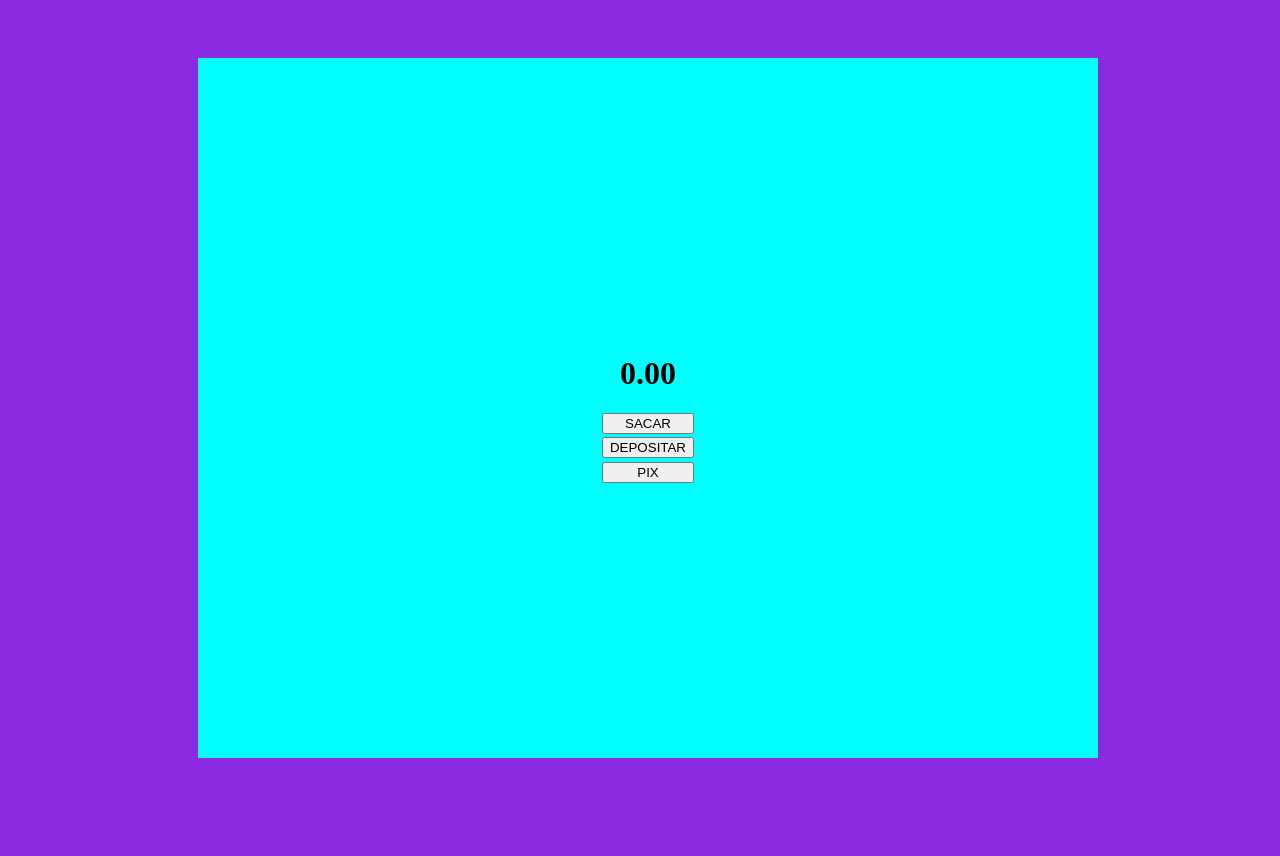
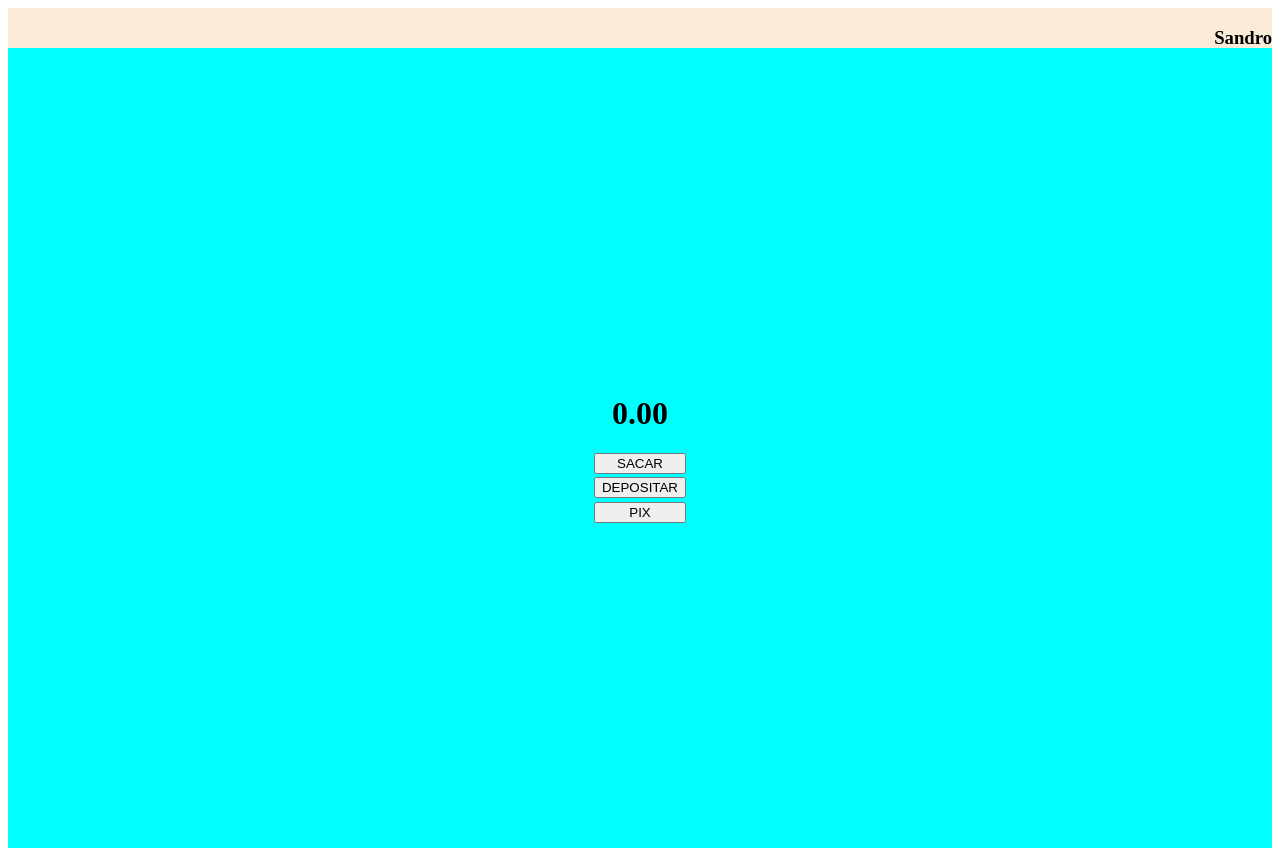
Before and after one commit to SandroS22/bank, an Angular app in the folder frontBank/: page / in a window 1280 px wide. Before the commit the page ends 800 px from the top, so only its background shows below. Built offline with nearby package versions, Linux system fonts and the light colour scheme.

Commit message:
feat: navbar and new homepage

```diff
--- a/frontBank/src/app/app.component.html
+++ b/frontBank/src/app/app.component.html
@@ -1,4 +1,8 @@
-
+<div class="navbar">
+  <nav>
+    <h3>Sandro</h3>
+  </nav>
+</div>
 <!-- <app-login></app-login> -->
 <!-- <h1>Titulo</h1> -->
 <app-home></app-home>
--- a/frontBank/src/app/home/home.component.css
+++ b/frontBank/src/app/home/home.component.css
@@ -1,15 +1,14 @@
-.container{
+.container {
   background-color: aqua;
   display: flex;
   justify-content: center;
   align-items: center;
   flex-direction: column;
-    /* box-shadow: 1em 0.5em; */
-    width: 900px;
-    height: 700px;
+  height: 100vh;
+  overflow-y: hidden;
 }
 
-.acoes-conta{
+.acoes-conta {
   display: flex;
   flex-direction: column;
   justify-content: space-between;
--- a/frontBank/src/styles.css
+++ b/frontBank/src/styles.css
@@ -1,11 +1,10 @@
-/* You can add global styles to this file, and also import other style files */
-body{
-    background-color: blueviolet;
-    display: flex;
-    justify-content: center;
-    align-items: center;
-    transform: translate(-50%, -50%);
-    top: 50%;
-    left: 50%;
-    position: absolute;
+.navbar {
+  background-color: antiquewhite;
+  display: flex;
+  width: 100%;
+  height: 40px;
+  justify-content: end;
 }
+body {
+  overflow-y: hidden;
+}
```
Lines whose indentation alone changed are shown as unchanged.
